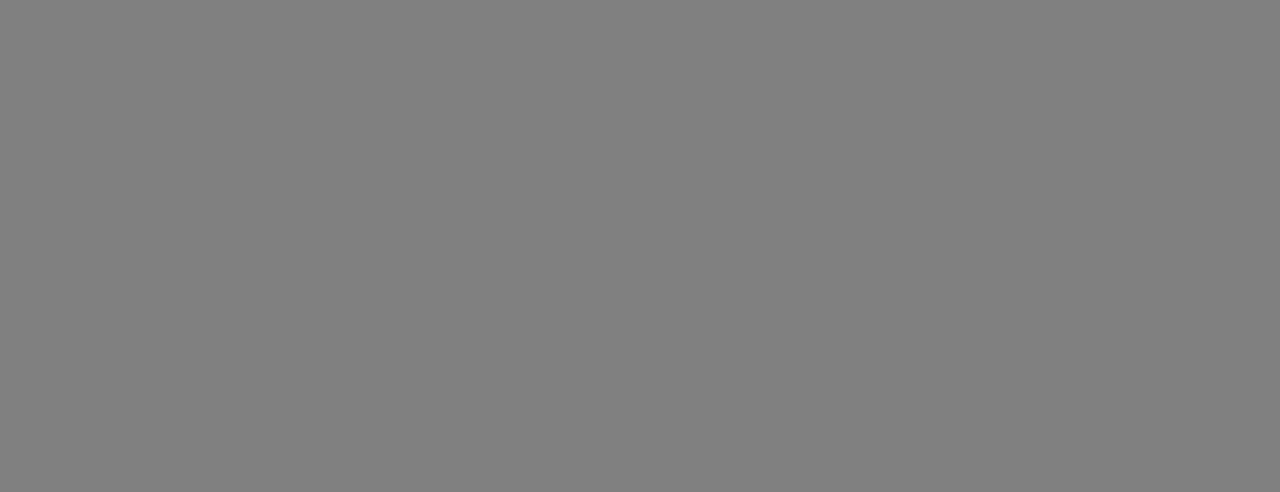
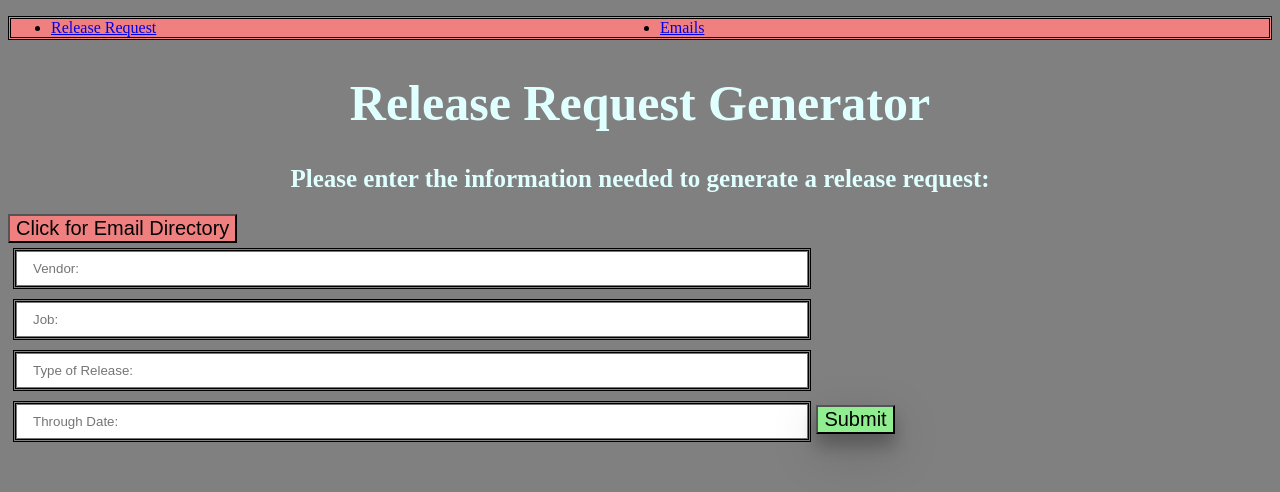
Before and after one commit to Hey-Zeus-byte/release-request, a React (Create React App) app: page / in a window 1280 px wide. Before the commit this address had no page. Shown: the top 492 px of the page. Built offline with nearby package versions, Linux system fonts and the light colour scheme.

Commit message:
Added NavBar and new css updates

```diff
--- a/src/App.js
+++ b/src/App.js
@@ -1,9 +1,11 @@
 import React from "react";
 import Routes from "./Routes";
+import NavBar from "./NavBar";
 
 const App = () => {
   return (
-    <div className="App">
+    <div>
+      <NavBar />
       <Routes />
     </div>
   );
--- a/src/EmailStyle.css
+++ b/src/EmailStyle.css
@@ -1,13 +1,10 @@
-li {
+.emailList {
     font-size: 20px;
     color: black;
     background-color: lightcyan;
     margin: 10px;
+    border-style: double;
   }
-  ul {
-    border-style: double;
-    background-color: darkcyan;
-  }
-  .crimson {
+.crimson {
     color: crimson;
   }
--- /dev/null
+++ b/src/NavBar.js
@@ -0,0 +1,15 @@
+import React from 'react';
+import { Link } from 'react-router-dom';
+import "./NavBarStyle.css";
+
+const NavBar = () => {
+    return(
+        <ul className='NavBar'>
+            <li><Link to="/"> Release Request </Link></li>
+            <li><Link to="/emails"> Emails </Link></li>
+            {/* <li><Link>CO LOG</Link></li> */}
+        </ul>
+    )
+}
+
+export default NavBar;
--- /dev/null
+++ b/src/NavBarStyle.css
@@ -0,0 +1,7 @@
+.NavBar {
+    color: black;
+    background-color: lightcoral;
+    display: grid;
+    grid-template-columns: repeat(auto-fit, minmax(100px, 1fr));
+    border-style: double;
+}
--- a/src/ReleaseRequestStyle.css
+++ b/src/ReleaseRequestStyle.css
@@ -1,21 +1,36 @@
 .ReleaseRequest {
     color: lightcyan;
-    align-content: left;
+  }
+
+  .header {
+    font-size: 50px;
+    text-align: center;
+  }
+  .header2 {
+    font-size: 25px;
+    text-align: center;
   }
 
   body {
     background-color: gray;
   }
 
-  .double {
+  .inputs {
     outline-style: double;
     width: 60%;
-    margin: 5px;
+    margin: 8px;
+    padding: 8px 15px;
+
   }
 
   .submitbutton {
     background-color: lightgreen;
-  }
+    font-size: 20px;
+    box-shadow: 0 12px 16px 0 rgba(0,0,0,0.24), 0 17px 50px 0 rgba(0,0,0,0.19);
+    cursor: pointer;
+    }
   .emailbutton {
     background-color: lightcoral;
+    font-size: 20px;
+    display: flex ;
   }
--- a/src/Routes.jsx
+++ b/src/Routes.jsx
@@ -5,7 +5,7 @@ import ReleaseRequest from "./pages/ReleaseRequest";
 const Routes = () => {
   return (
     <BrowserRoutes>
-      <Route path="/releaserequest" element={<ReleaseRequest />} />
+      <Route path="/" element={<ReleaseRequest />} />
       <Route path="/emails" element={<Emails />} />
     </BrowserRoutes>
   );
--- a/src/pages/Emails.jsx
+++ b/src/pages/Emails.jsx
@@ -75,39 +75,39 @@ const Emails = () => {
 
   return (
     <div>
-      <ul>
+      <ul className='emailList'>
         <li>Name: {contacts[0].name}</li>
         <li className="crimson">Email: {contacts[0].email}</li>
         <li>Company: {contacts[0].company}</li>
       </ul>
-      <ul>
+      <ul className='emailList'>
         <li>Name: {contacts[1].name}</li>
         <li className="crimson">Email: {contacts[1].email}</li>
         <li>Company: {contacts[1].company}</li>
       </ul>
-      <ul>
+      <ul className='emailList'>
         <li>Name: {contacts[2].name}</li>
         <li className="crimson">Email: {contacts[2].email}</li>
         <li>Company: {contacts[2].company}</li>
       </ul>
-      <ul>
+      <ul className='emailList'>
         <li>Name: {contacts[3].name}</li>
         <li className="crimson">Email: {contacts[3].email}</li>
         <li>Company: {contacts[3].company}</li>
       </ul>
-      <ul>
+      <ul className='emailList'>
         <li>Name: {contacts[4].name}</li>
         <li className="crimson">Email: {contacts[4].email}</li>
         <li>Company: {contacts[4].company}</li>
       </ul>
-      <ul>
+      <ul className='emailList'>
         <li>Name: {contacts[5].name}</li>
         <li className="crimson">Email: {contacts[5].email}</li>
         <li>Company: {contacts[5].company}</li>
       </ul>
       <button
         onClick={() => {
-          navigate("/releaserequest");
+          navigate("/");
         }}
         className="submitbutton"
       >
--- a/src/pages/ReleaseRequest.jsx
+++ b/src/pages/ReleaseRequest.jsx
@@ -36,8 +36,8 @@ const ReleaseRequest = () => {
 
   return (
     <div className="ReleaseRequest">
-      <h1>Release Request Generator</h1>
-      <h2>
+      <h1 className="header">Release Request Generator</h1>
+      <h2 className='header2'>
         Please enter the information needed to generate a release request:
       </h2>
       <button
@@ -53,7 +53,7 @@ const ReleaseRequest = () => {
         <input
           type="text"
           name="vendor"
-          className="double"
+          className="inputs"
           value={state.vendor}
           onChange={handleInput}
           placeholder="Vendor:"
@@ -61,7 +61,7 @@ const ReleaseRequest = () => {
         <input
           type="text"
           name="jobName"
-          className="double"
+          className="inputs"
           value={state.jobName}
           onChange={handleInput}
           placeholder="Job:"
@@ -69,7 +69,7 @@ const ReleaseRequest = () => {
         <input
           type="text"
           name="release"
-          className="double"
+          className="inputs"
           value={state.release}
           onChange={handleInput}
           placeholder="Type of Release:"
@@ -77,7 +77,7 @@ const ReleaseRequest = () => {
         <input
           type="text"
           name="thruDate"
-          className="double"
+          className="inputs"
           value={state.thruDate}
           onChange={handleInput}
           placeholder="Through Date:"
```
